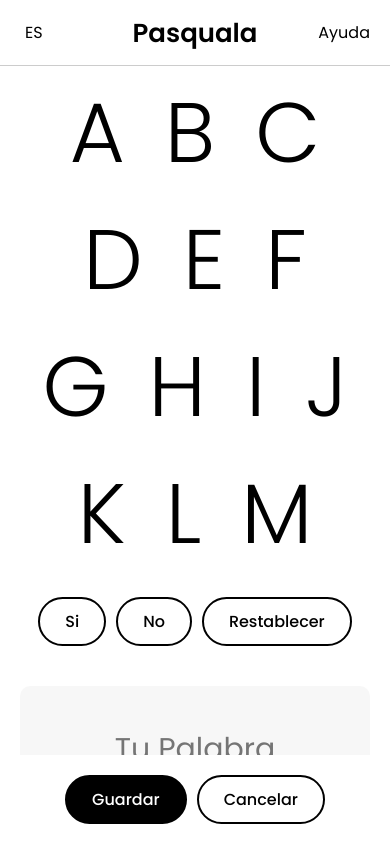
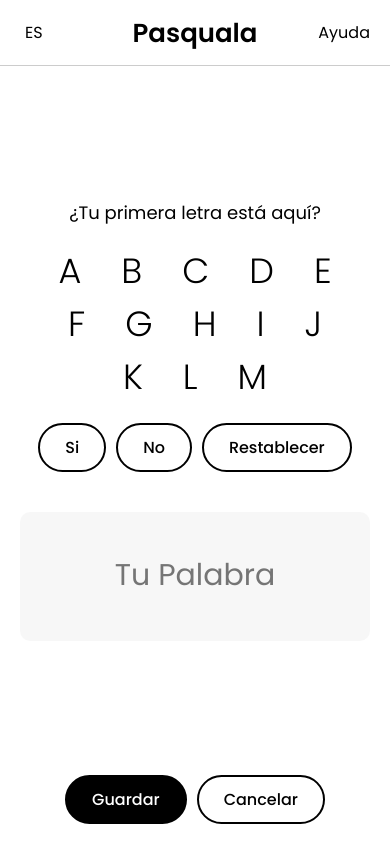
Before and after one commit to veramaximiliano/pasquala, a React (Vite) app: page /pasquala/new in a window 390 px wide. Built offline with nearby package versions, Linux system fonts and the light colour scheme.

Commit message:
styles update

```diff
--- a/src/App.css
+++ b/src/App.css
@@ -166,4 +166,14 @@
     }
   }
 
+
+  @media screen and (max-width: 768px){
+    .page.page-new {
+      main {
+        .abc-section .abc-letters-list .abc-letter {
+          font-size: var(--font-size-xl);
+        }
+      }
+    }
+  }
 }
```
